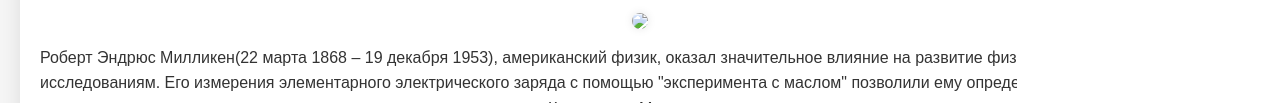
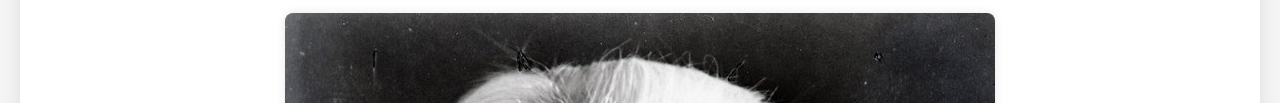
Before and after one commit to dzundzunbaba/symmetrical-fiesta, a plain HTML site: page index.html in a window 1280 px wide. Shown: the part 2123-2226 px from the top of the page. Drawn offline with Linux system fonts and the light colour scheme.

Commit message:
Update index.html

```diff
--- a/index.html
+++ b/index.html
@@ -24,7 +24,7 @@
 
 В 1921 году Альберт Эйнштейн был удостоен Нобелевской премии по физике за его работы по теории фотоэффекта. Его вклад в физику остается важным и вдохновляет ученых по всему миру до сегодняшнего дня.</p>
 
-  <img src="gg.png"><p>Роберт Эндрюс Милликен(22 марта 1868 – 19 декабря 1953), американский физик, оказал значительное влияние на развитие физики благодаря своим исследованиям. Его измерения элементарного электрического заряда с помощью "эксперимента с маслом" позволили ему определить точное значение заряда электрона, что стало важным шагом в понимании структуры атома. Кроме того, Милликен провел значительные исследования в области фотоэффекта, что привнесло новые знания о влиянии света на материалы. Он также внес вклад в изучение физики космических лучей, исследуя свойства и происхождение этих высокоэнергетических частиц. За свои научные достижения Роберт Эндрюс Милликен был удостоен Нобелевской премии по физике в 1923 году, а также получил другие престижные награды, такие как Комстоковская премия по физике и медаль Эдисона IEEE.</p>
+  <img src="4148221840_bc5224c1a3_b.jpg"><p>Роберт Эндрюс Милликен(22 марта 1868 – 19 декабря 1953), американский физик, оказал значительное влияние на развитие физики благодаря своим исследованиям. Его измерения элементарного электрического заряда с помощью "эксперимента с маслом" позволили ему определить точное значение заряда электрона, что стало важным шагом в понимании структуры атома. Кроме того, Милликен провел значительные исследования в области фотоэффекта, что привнесло новые знания о влиянии света на материалы. Он также внес вклад в изучение физики космических лучей, исследуя свойства и происхождение этих высокоэнергетических частиц. За свои научные достижения Роберт Эндрюс Милликен был удостоен Нобелевской премии по физике в 1923 году, а также получил другие престижные награды, такие как Комстоковская премия по физике и медаль Эдисона IEEE.</p>
 
     <img src="pp.png"><p>Николай Геннадиевич Басов (14 декабря 1922 — 1 июля 2001) был выдающимся советским и российским физиком, чей вклад в развитие физики оказал огромное значение. Он является одним из создателей лазера и одним из основоположников квантовой электроники.
 
```
